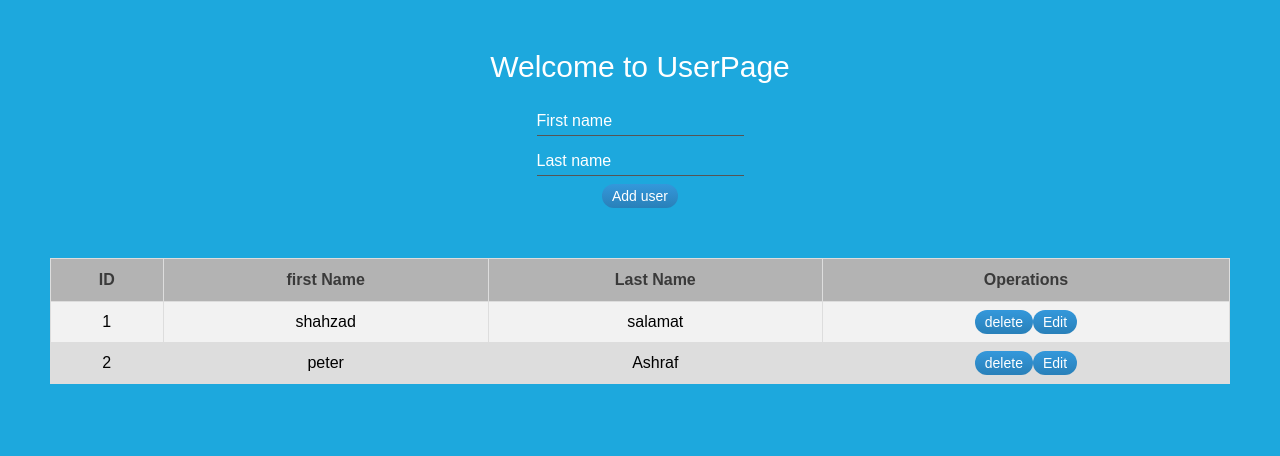
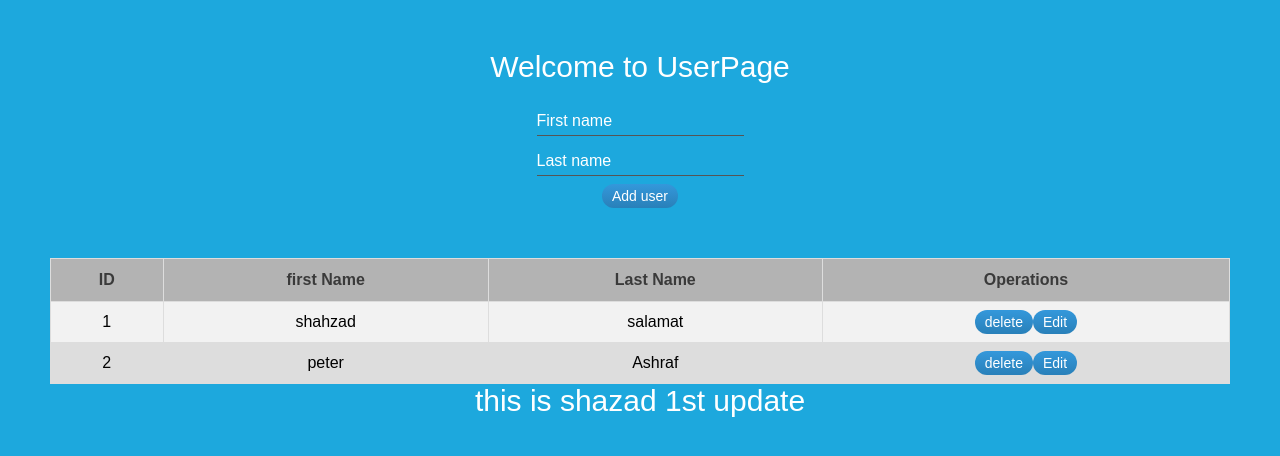
Before and after one commit to shahzadsalamat/react-crud, a React (Create React App) app: page / in a window 1280 px wide. Shown: the top 456 px of the page. Built offline with nearby package versions, Linux system fonts and the light colour scheme; the HTML template or start-up script is replaced by a standard one.

Commit message:
shahzad first commit

```diff
--- a/src/App.js
+++ b/src/App.js
@@ -70,6 +70,7 @@ class App extends Component {
                       }
                       )}
             </table>
+             <p>this is shazad 1st update</p>
         </div>
       </div>
     );
```
